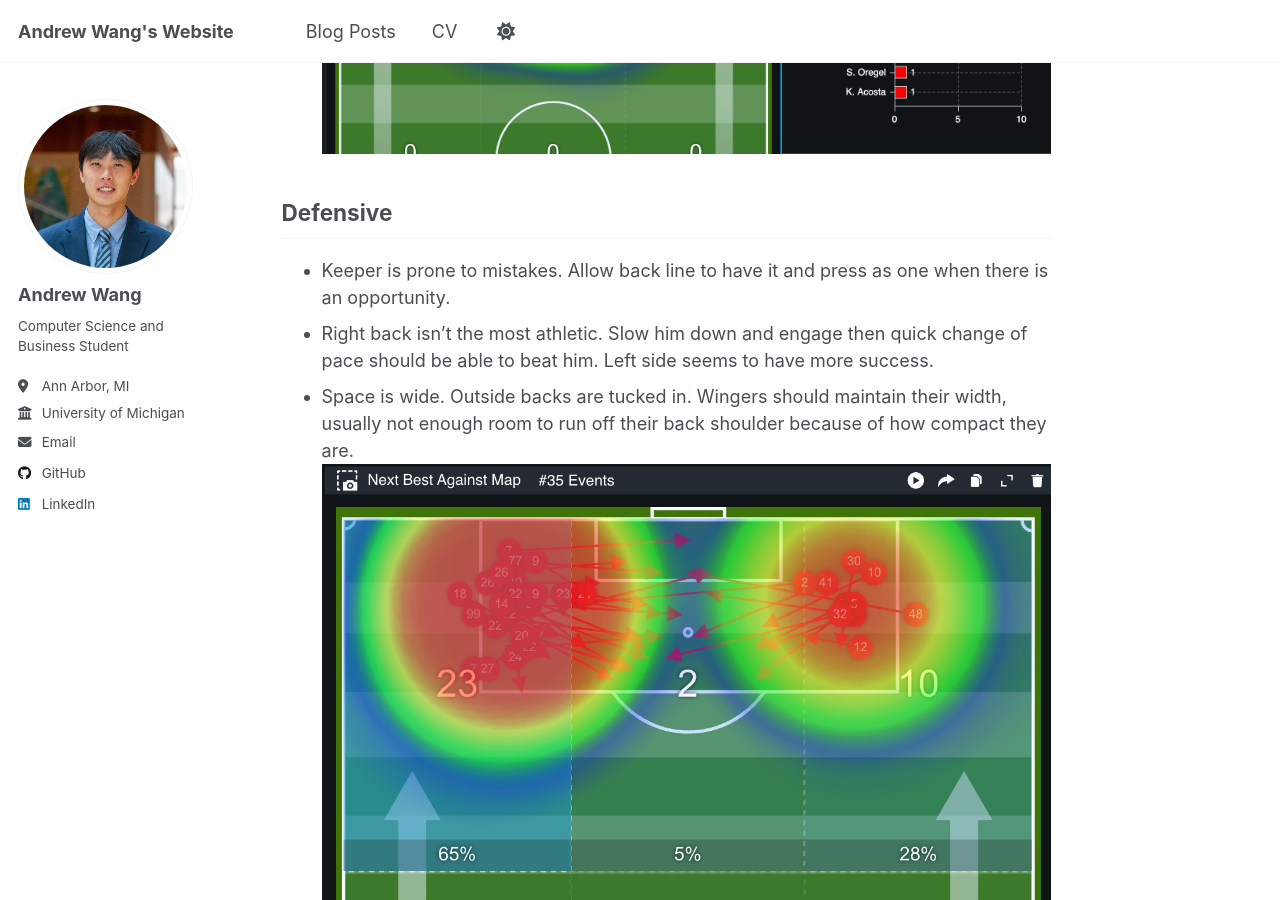
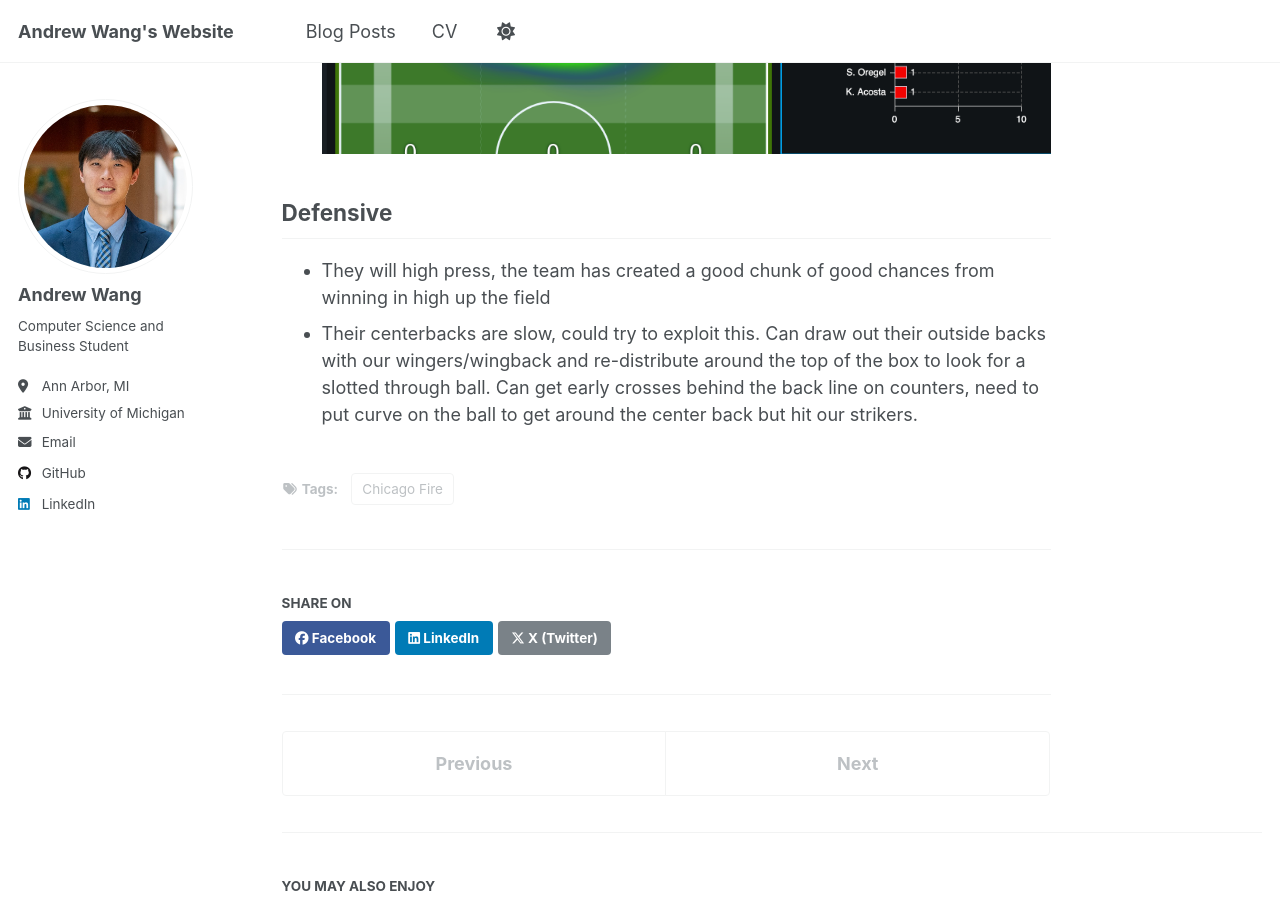
Before and after one commit to wxng23/wxng23.github.io, a Jekyll site: the page built from _posts/2025-12-05-blog-post-6.md, in a window 1280 px wide and 900 px high, scrolled down 1947 px. Built offline with Jekyll 4.4.1, drawn with Linux system fonts in a browser that asks for light colours; a script that is not in the unit is left out.

Commit message:
chicago fire

```diff
--- a/_posts/2025-12-05-blog-post-6.md
+++ b/_posts/2025-12-05-blog-post-6.md
@@ -14,15 +14,12 @@ Attacking
 * J. Bamba loves getting to the end line for cut back crosses. Make sure our midfielders continue tracking the late runs into the box. Athletic, will open body up then dart to line for a lefty cross on the ground. Very direct, be ready to run with him.
 * A. Gutman varies his services more. Has more shape on his left than Bamba, will try to curl early crosses in behind back line.
 * P. Zinckernagel takes people on more often. Finds himself in both wide and central areas. Looks to combine in the middle and beat players out wide. Break your feet down. A lot of their attack goes through him.
-![nextBest](/images/nextBest.png)
-![wide](/images/wide.png)
-![highWide](/images/highWide.png)
-![assist](/images/assist.png)
+![desc](/images/nextBest.png)
+![desc](/images/wide.png)
+![desc](/images/highwide.png)
+![desc](/images/assist.png)
 
 Defensive
 ------
-* Keeper is prone to mistakes. Allow back line to have it and press as one when there is an opportunity.
-* Right back isn't the most athletic. Slow him down and engage then quick change of pace should be able to beat him. Left side seems to have more success.
-* Space is wide. Outside backs are tucked in. Wingers should maintain their width, usually not enough room to run off their back shoulder because of how compact they are.
-![nextBestAgainst](/images/nextBestAgainst.png)
-![wideAgainst](/images/wideAgainst.png)
+* They will high press, the team has created a good chunk of good chances from winning in high up the field
+* Their centerbacks are slow, could try to exploit this. Can draw out their outside backs with our wingers/wingback and re-distribute around the top of the box to look for a slotted through ball. Can get early crosses behind the back line on counters, need to put curve on the ball to get around the center back but hit our strikers.
```
